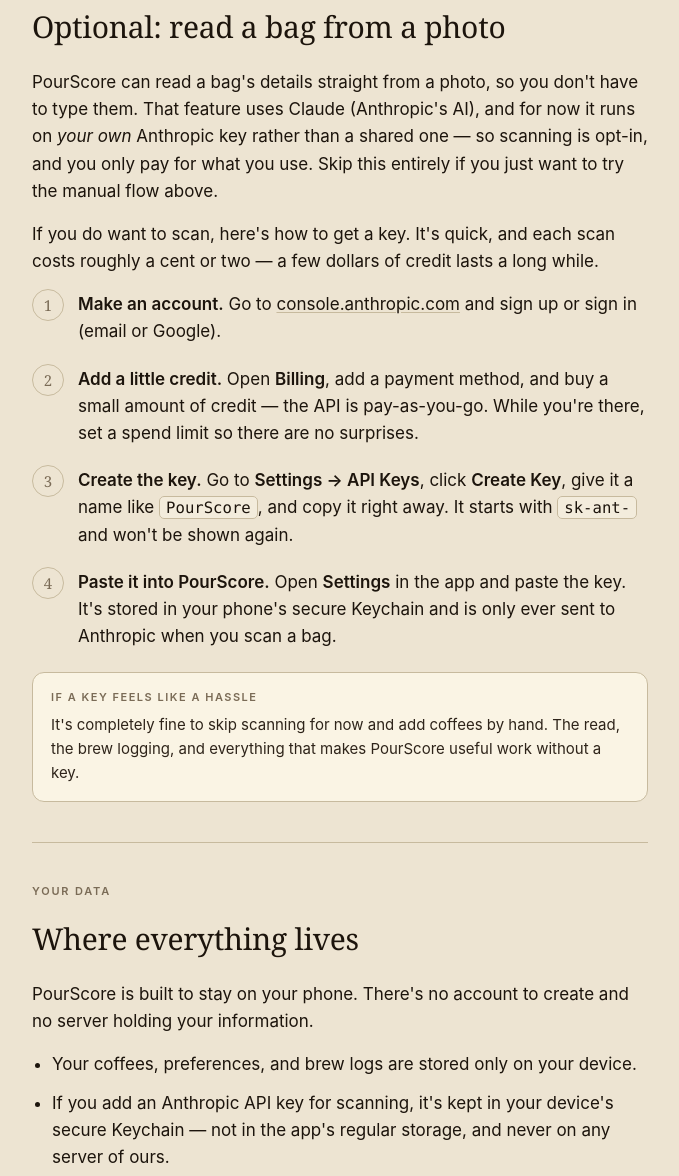
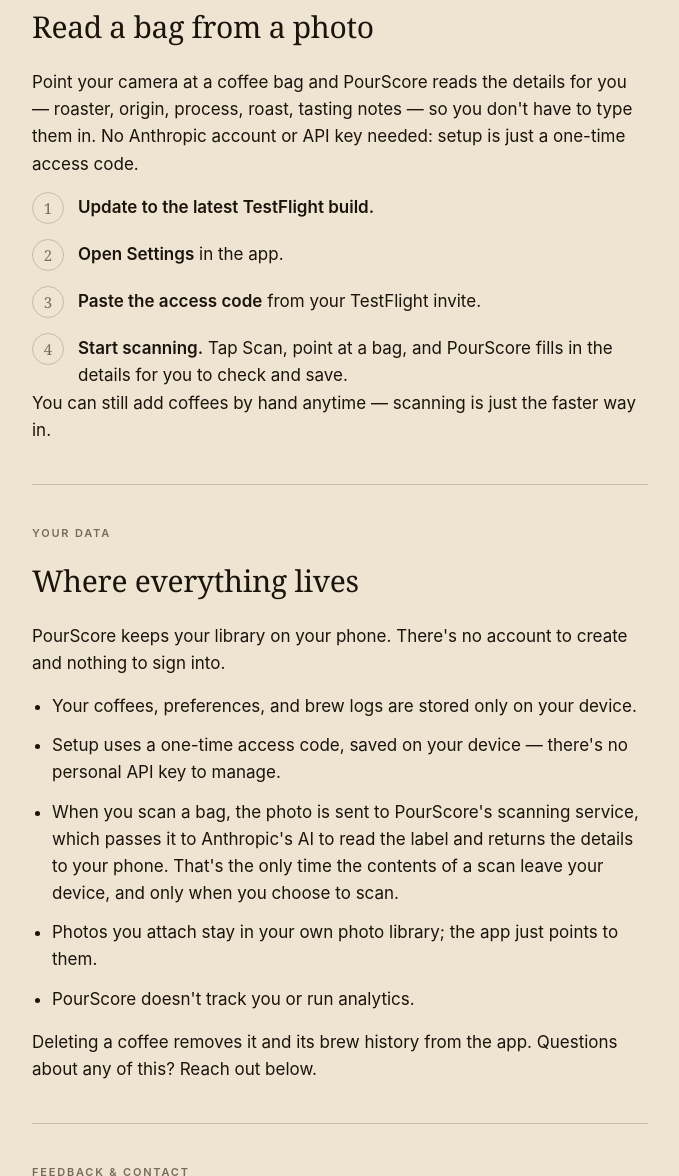
Before and after one commit to yherba/Site, a plain HTML site: page index.html in a window 1280 px wide. Shown: the part 1996-3172 px from the top of the page, without its empty margins (300-979 px from the left). Drawn offline with Linux system fonts and the light colour scheme.

Commit message:
Update scanning + privacy for access-code flow

```diff
--- a/index.html
+++ b/index.html
@@ -218,31 +218,27 @@
 
     <section>
       <p class="eyebrow">Scanning a bag</p>
-      <h2>Optional: read a bag from a photo</h2>
-      <p>PourScore can read a bag's details straight from a photo, so you don't have to type them. That feature uses Claude (Anthropic's AI), and for now it runs on <em>your own</em> Anthropic key rather than a shared one — so scanning is opt-in, and you only pay for what you use. Skip this entirely if you just want to try the manual flow above.</p>
-      <p>If you do want to scan, here's how to get a key. It's quick, and each scan costs roughly a cent or two — a few dollars of credit lasts a long while.</p>
+      <h2>Read a bag from a photo</h2>
+      <p>Point your camera at a coffee bag and PourScore reads the details for you — roaster, origin, process, roast, tasting notes — so you don't have to type them in. No Anthropic account or API key needed: setup is just a one-time access code.</p>
       <ol class="run">
-        <li><strong>Make an account.</strong> Go to <a href="https://console.anthropic.com" target="_blank" rel="noopener">console.anthropic.com</a> and sign up or sign in (email or Google).</li>
-        <li><strong>Add a little credit.</strong> Open <strong>Billing</strong>, add a payment method, and buy a small amount of credit — the API is pay-as-you-go. While you're there, set a spend limit so there are no surprises.</li>
-        <li><strong>Create the key.</strong> Go to <strong>Settings → API Keys</strong>, click <strong>Create Key</strong>, give it a name like <code>PourScore</code>, and copy it right away. It starts with <code>sk-ant-</code> and won't be shown again.</li>
-        <li><strong>Paste it into PourScore.</strong> Open <strong>Settings</strong> in the app and paste the key. It's stored in your phone's secure Keychain and is only ever sent to Anthropic when you scan a bag.</li>
+        <li><strong>Update to the latest TestFlight build.</strong></li>
+        <li><strong>Open Settings</strong> in the app.</li>
+        <li><strong>Paste the access code</strong> from your TestFlight invite.</li>
+        <li><strong>Start scanning.</strong> Tap Scan, point at a bag, and PourScore fills in the details for you to check and save.</li>
       </ol>
-      <div class="note">
-        <span class="label">If a key feels like a hassle</span>
-        It's completely fine to skip scanning for now and add coffees by hand. The read, the brew logging, and everything that makes PourScore useful work without a key.
-      </div>
+      <p>You can still add coffees by hand anytime — scanning is just the faster way in.</p>
     </section>
 
     <section>
       <p class="eyebrow">Your data</p>
       <h2>Where everything lives</h2>
-      <p>PourScore is built to stay on your phone. There's no account to create and no server holding your information.</p>
+      <p>PourScore keeps your library on your phone. There's no account to create and nothing to sign into.</p>
       <ul class="plain">
         <li>Your coffees, preferences, and brew logs are stored only on your device.</li>
-        <li>If you add an Anthropic API key for scanning, it's kept in your device's secure Keychain — not in the app's regular storage, and never on any server of ours.</li>
-        <li>When you scan a bag, that photo and the text read from it are sent to Anthropic's API to pull out the details. That's the only time anything leaves your phone, and it only happens when you choose to scan.</li>
+        <li>Setup uses a one-time access code, saved on your device — there's no personal API key to manage.</li>
+        <li>When you scan a bag, the photo is sent to PourScore's scanning service, which passes it to Anthropic's AI to read the label and returns the details to your phone. That's the only time the contents of a scan leave your device, and only when you choose to scan.</li>
         <li>Photos you attach stay in your own photo library; the app just points to them.</li>
-        <li>PourScore has no analytics and doesn't track you. We don't sell or share your information, because we never collect it in the first place.</li>
+        <li>PourScore doesn't track you or run analytics.</li>
       </ul>
       <p style="margin-top:16px;">Deleting a coffee removes it and its brew history from the app. Questions about any of this? Reach out below.</p>
     </section>
```
